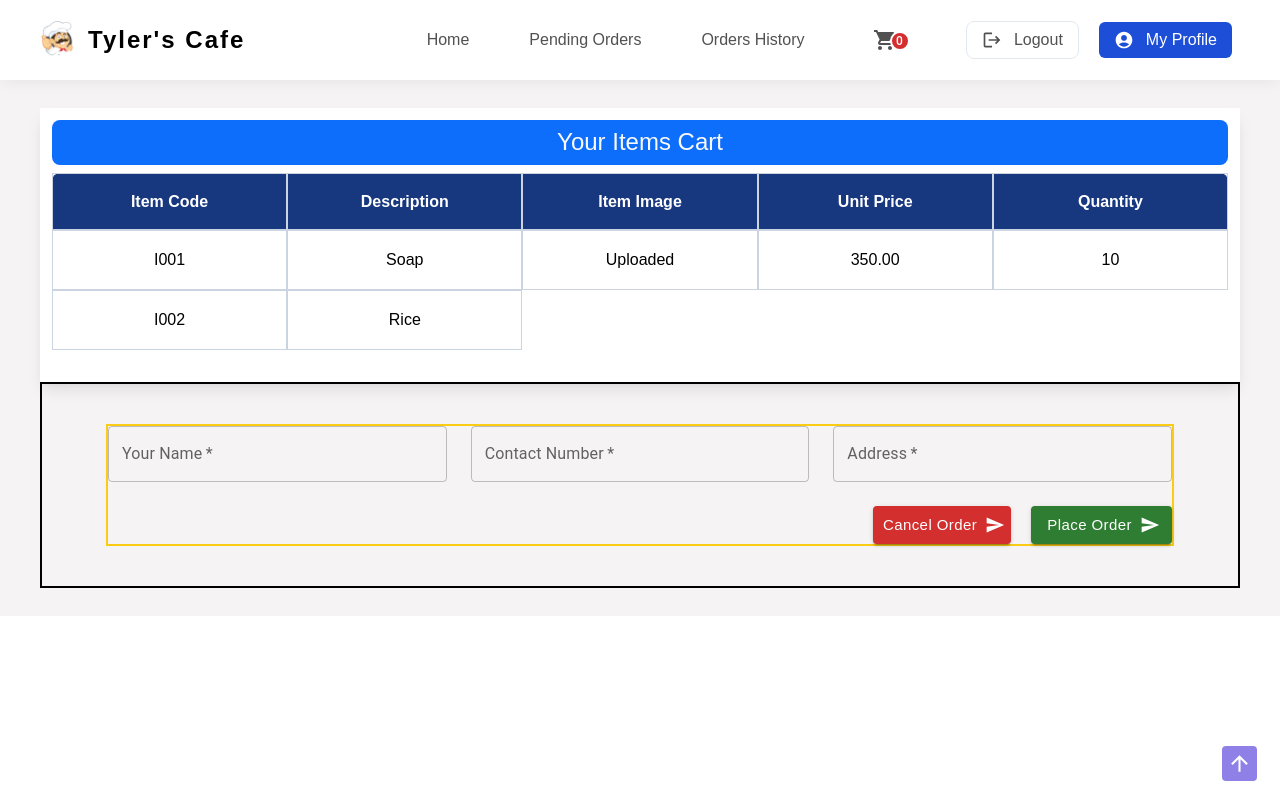
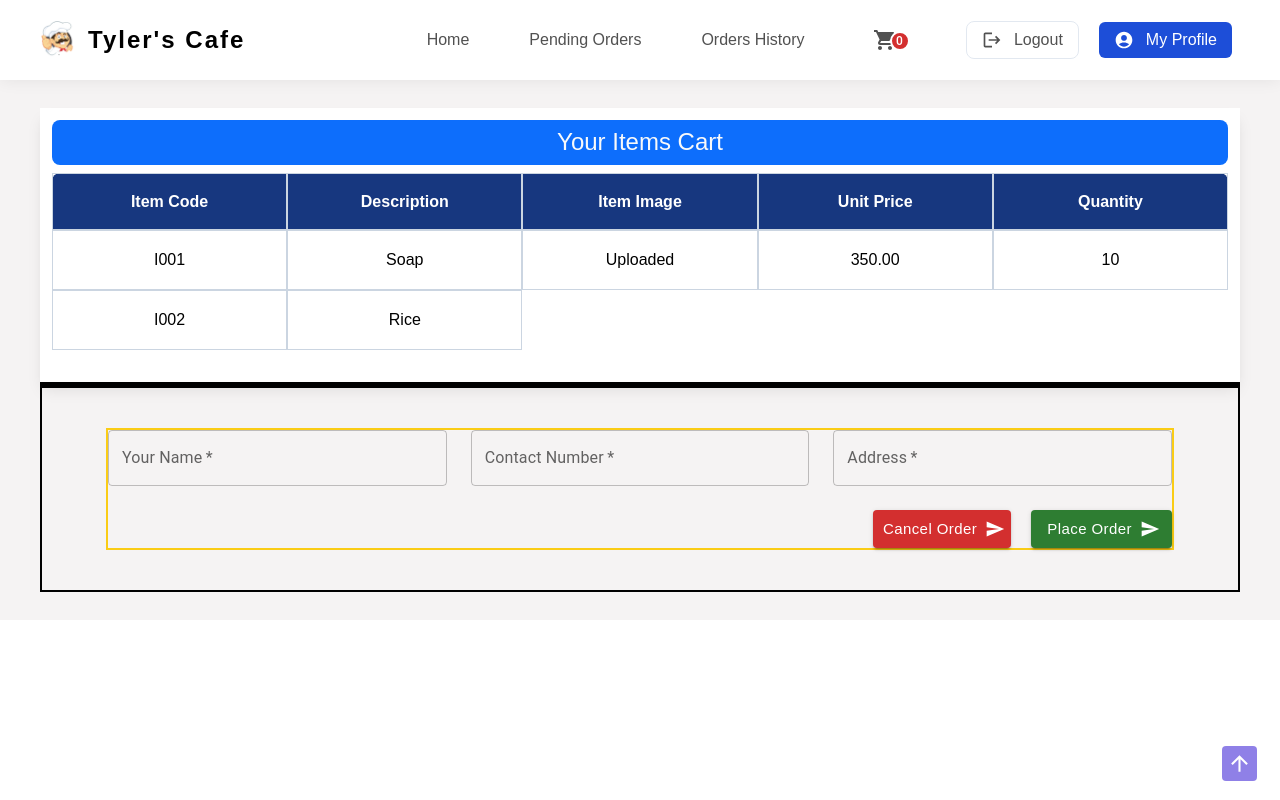
Before and after one commit to AshanSandeep06/Food-Shop-System, a React (Create React App) app in the folder frontend/: page /placeOrder in a window 1280 px wide. Built offline with nearby package versions, Linux system fonts and the light colour scheme.

Commit message:
Content Updated

```diff
--- a/frontend/src/pages/PlaceOrder/PlaceOrder.tsx
+++ b/frontend/src/pages/PlaceOrder/PlaceOrder.tsx
@@ -27,7 +27,7 @@ const PlaceOrder = () => {
       {/* ===================================================== */}
 
       {/* --------- Payment --------- */}
-      <section>
+      <section className="border-2 border-black">
 
       </section>
 
```
